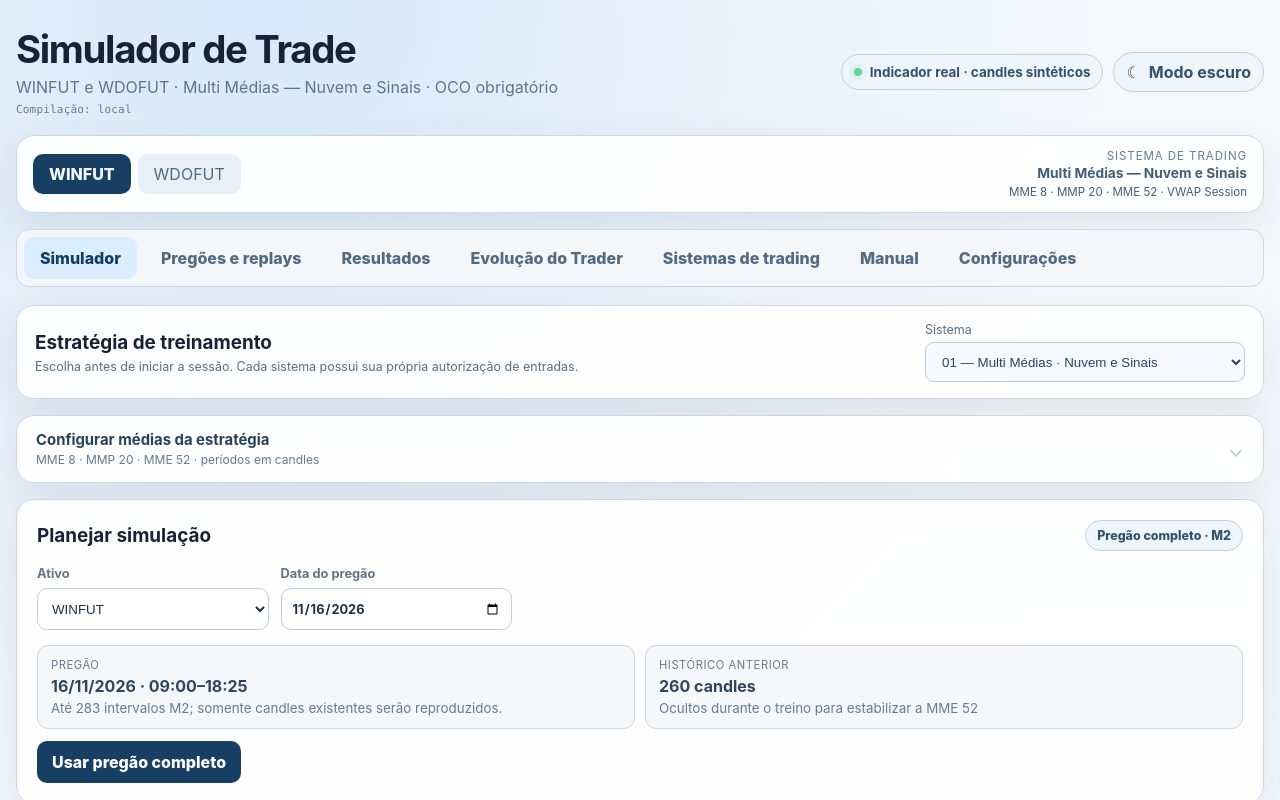
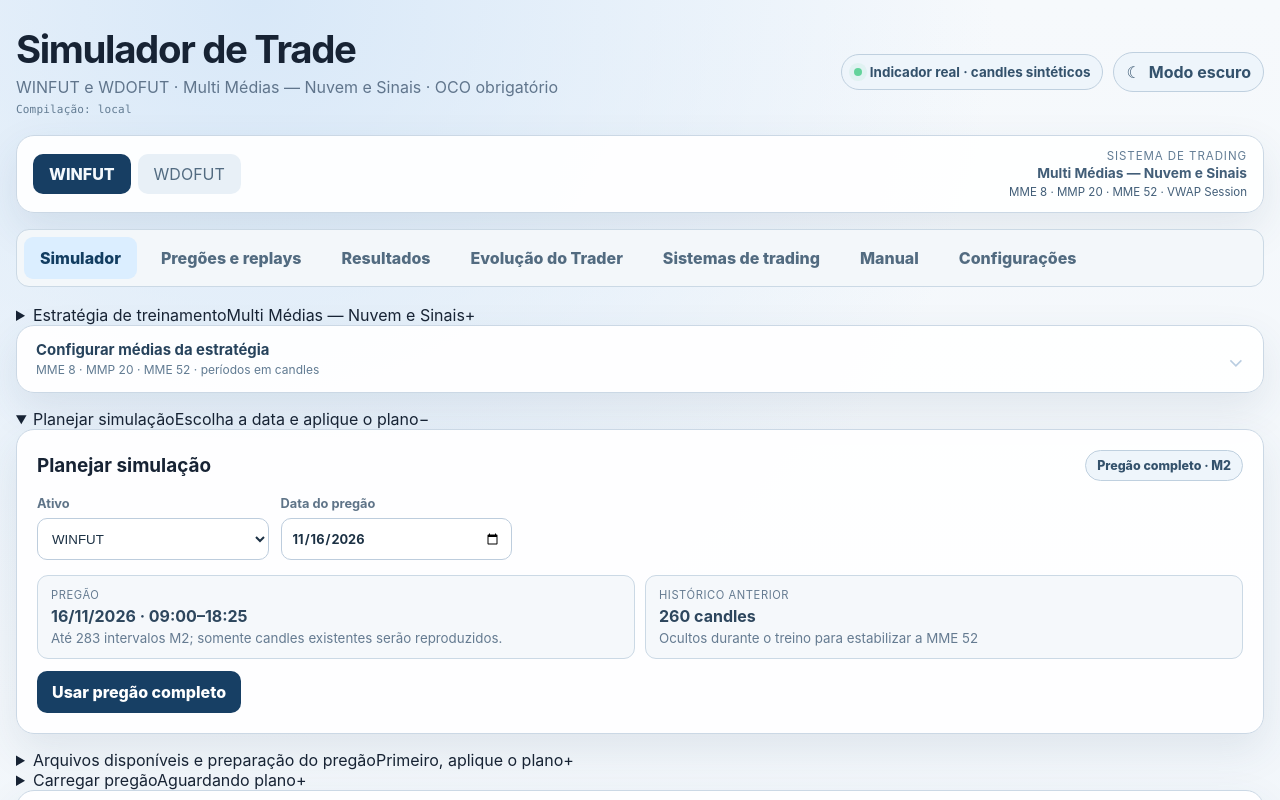
Before and after one commit to pablopcdossantos2-sys/simulador-de-trade, a React (Vite) app: page / in a window 1280 px wide. Shown: the top 800 px of the page. Built offline with nearby package versions, Linux system fonts and the light colour scheme.

Commit message:
feat(workflow): auto-collapse completed setup steps and move standalone CSV importer into Pregões e replays

```diff
--- a/src/App.tsx
+++ b/src/App.tsx
@@ -16,6 +16,7 @@ import { TraderEvolutionPanel } from "./components/TraderEvolutionPanel";
 import { TradingSystemsPanel } from "./components/TradingSystemsPanel";
 import { ExecutionSettingsPanel } from "./components/ExecutionSettingsPanel";
 import { StrategyAveragesPanel } from "./components/StrategyAveragesPanel";
+import { SetupDisclosure } from "./components/SetupDisclosure";
 import { DatabaseMaintenancePanel } from "./components/DatabaseMaintenancePanel";
 import { BackupPanel } from "./components/BackupPanel";
 import { InfoTip } from "./components/InfoTip";
@@ -1378,6 +1379,9 @@ export default function App() {
     }
   }
 
+  const setupFilesReady = Boolean(simulationPlan) && planIsReady(catalogMatches);
+  const setupFilesPending = catalogMatches.filter((entry) => !matchIsUsable(entry)).length;
+
   const historyTradesForDisplay = visibleTradesForTrainingState(
     trades,
     trainingSession,
@@ -1456,7 +1460,10 @@ export default function App() {
       </section>
 
       <section className="app-area simulator-area" hidden={activeArea !== "SIMULADOR"}>
-      {/* Fluxo principal: escolher sistema → planejar → preparar → carregar → treinar. */}
+      {/* As etapas concluídas se recolhem; os títulos permanecem disponíveis para edição. */}
+      <SetupDisclosure title="Estratégia de treinamento"
+        status={strategyLabel(selectedStrategyId)} complete
+        expandWhenIncomplete={false} resetKey={selectedStrategyId}>
       <section className="strategy-selection-panel card" aria-label="Escolher estratégia de treinamento">
         <div>
           <h2>Estratégia de treinamento</h2>
@@ -1471,12 +1478,18 @@ export default function App() {
           </select>
         </label>
       </section>
+      </SetupDisclosure>
       <StrategyAveragesPanel
         strategyId={selectedStrategyId}
         settings={movingAverages}
         disabled={!strategySelectionAllowed(trainingActive, Boolean(position), startingTraining || loadingReplay || switchingStrategy)}
         onSave={applyMovingAverages}
       />
+      <SetupDisclosure title="Planejar simulação"
+        status={simulationPlan
+          ? `${simulationPlan.asset} · ${simulationPlan.targetDate} · M${simulationPlan.timeframeMinutes}`
+          : "Escolha a data e aplique o plano"}
+        complete={Boolean(simulationPlan)} resetKey={selectedStrategyId}>
       <SimulationPlanner
         strategyId={selectedStrategyId}
         movingAverages={movingAverages}
@@ -1526,7 +1539,15 @@ export default function App() {
           );
         }}
       />
-
+      </SetupDisclosure>
+
+      <SetupDisclosure title="Arquivos disponíveis e preparação do pregão"
+        status={!simulationPlan ? "Primeiro, aplique o plano"
+          : setupFilesReady ? "Todos os arquivos do plano estão disponíveis"
+          : setupFilesPending > 0 ? `${setupFilesPending} arquivo(s) pendente(s)`
+          : "Conferindo o catálogo"}
+        complete={setupFilesReady || !simulationPlan}
+        resetKey={simulationPlan?.targetDate ?? selectedStrategyId}>
       <ReplayCatalogPanel
         plan={simulationPlan}
         asset={simulationPlan?.asset ?? asset}
@@ -1545,8 +1566,15 @@ export default function App() {
           setCatalogRefreshKey((value) => value + 1)
         }
       />
-
-
+      </SetupDisclosure>
+
+      <SetupDisclosure title="Carregar pregão"
+        status={replay.session ? "Replay carregado · pronto para iniciar" :
+          !simulationPlan ? "Aguardando plano" :
+            setupFilesReady ? "Selecione carregar replay" : "Aguardando os arquivos"}
+        complete={Boolean(replay.session) || !setupFilesReady}
+        expandWhenIncomplete={setupFilesReady}
+        resetKey={simulationPlan?.targetDate ?? selectedStrategyId}>
       <ReplayLoadPanel
         path={replay.path}
         timeframeMinutes={replayTimeframeMinutes}
@@ -1556,6 +1584,7 @@ export default function App() {
         trainingActive={trainingActive}
         onLoad={() => void loadReplay()}
       />
+      </SetupDisclosure>
 
       <TrainingSessionPanel
         session={trainingSession}
@@ -1785,16 +1814,6 @@ export default function App() {
 
 
 
-      <details className="advanced-tools">
-        <summary>
-          <span>Modo de importação alternativo</span>
-          <small>Avançado · preparar um CSV fora do plano atual</small>
-        </summary>
-        <DataPreparationPanel
-          plannedStart={simulationPlan?.targetStartTime}
-          plannedEnd={simulationPlan?.targetEndTime}
-          onPrepared={handlePreparedReplay}
-        />      </details>
       </section>
 
       <section className="app-area available-replays-area" hidden={activeArea !== "PREGOES"}>
```
